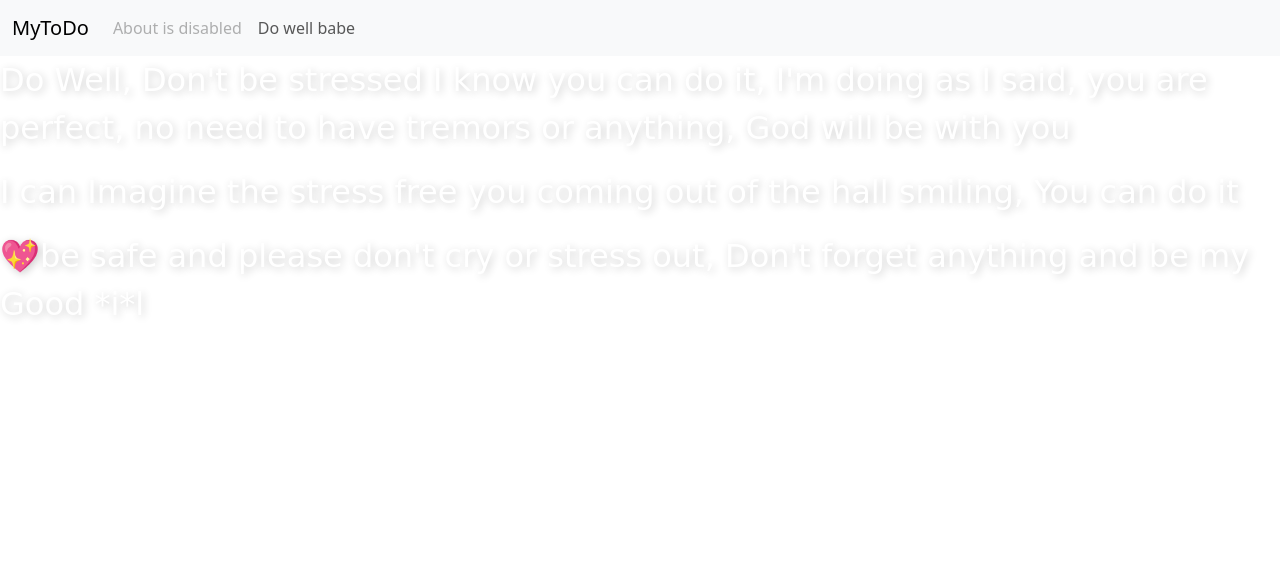
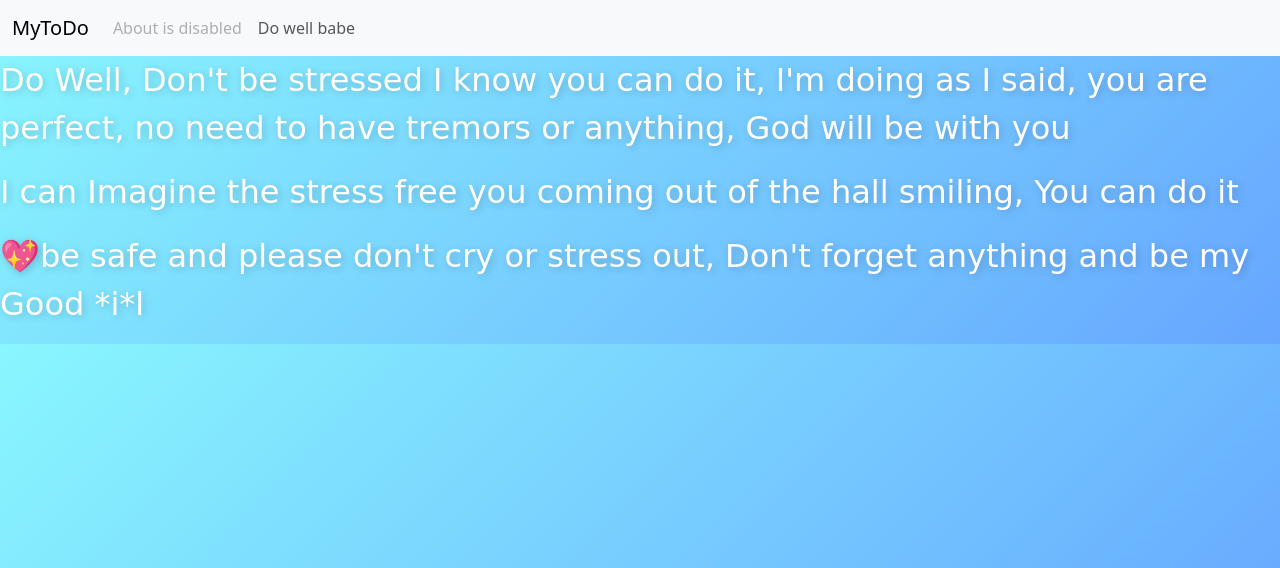
Before and after one commit to Joby-John/todoapp, a Flask app: page /doubts in a window 1280 px wide. Shown: the top 568 px of the page. Run offline with Flask 3, Linux system fonts and the light colour scheme.

Commit message:
added some color

```diff
--- a/templates/doubts.html
+++ b/templates/doubts.html
@@ -8,6 +8,9 @@
 
 {% block styles %}
     <style>
+        body {
+      background: linear-gradient(135deg, #89f7fe, #66a6ff);
+    }
     .message {
       color: white;
       font-family: 'Pacifico', cursive;
```
